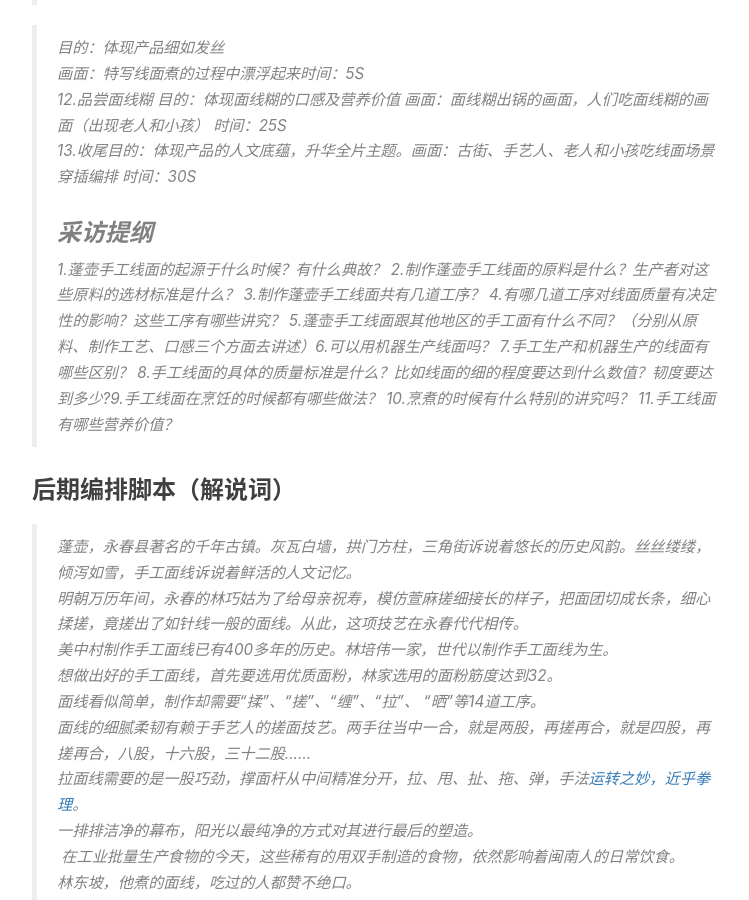
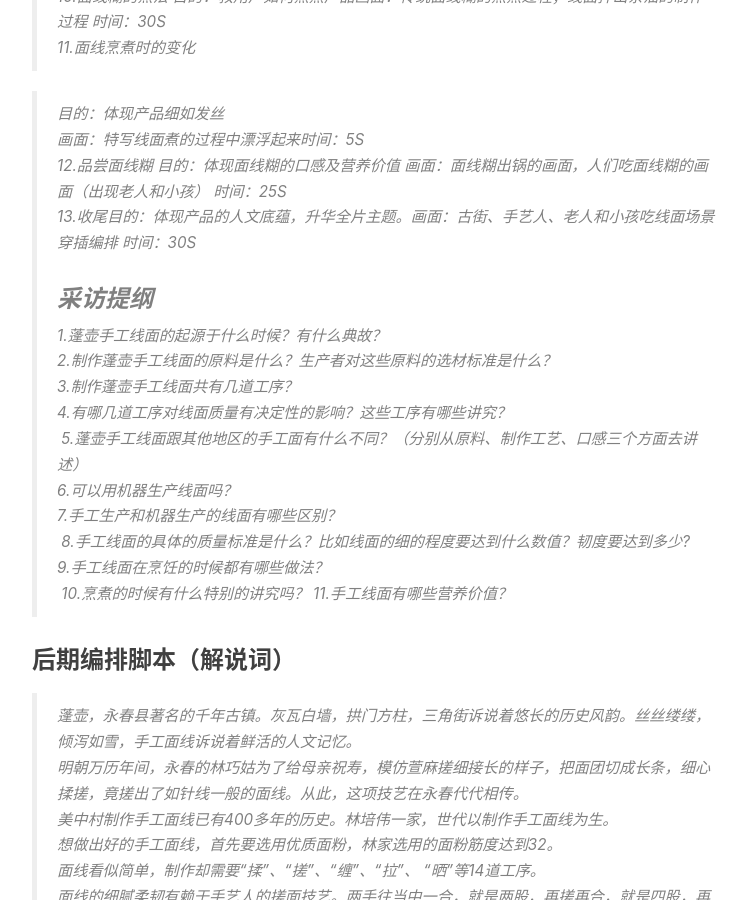
Before and after one commit to viva2626/perhapslove.github.io, a Jekyll site: the page built from _posts/2016-07-30-how to make a short video.markdown, in a window 1280 px wide and 900 px high, scrolled down 3377 px. Shown: the whole window, without its empty margins (233-982 px from the left). Built offline with Jekyll 4.4.1, drawn with Linux system fonts in a browser that asks for light colours; nearby versions of some CDN libraries; comment, search, counter and statistics services are not loaded; some of the changed text lies outside the part shown.

Commit message:
2016.8.4

```diff
--- a/_posts/2016-07-30-how to make a short video.markdown
+++ b/_posts/2016-07-30-how to make a short video.markdown
@@ -23,6 +23,8 @@ tags:
 负责一个美食视频项目三个月了，前期在内容制作上面走了不少弯路，现在才找到一点点感觉，接下来跟大家分享制作美食短视频的一些心得体会。
 
 先介绍下项目背景：该项目是一个“美食视频+移动电商”平台，内容定位是“发掘最传统正宗的地方美食”，融合了美食、旅游、人文的元素，摄制组会深入城镇和乡村进行拍摄，最终目的是通过视频内容吸粉和转化到电商消费。此文定义的短视频是指在5分钟以内用视听语言讲述一个完整的人物故事或产品故事。
+
+
 
 ## 短视频制作流程
 
@@ -132,7 +134,25 @@ tags:
 >
 > ### **采访提纲**
 >
-> 1.蓬壶手工线面的起源于什么时候？有什么典故？ 2.制作蓬壶手工线面的原料是什么？生产者对这些原料的选材标准是什么？ 3.制作蓬壶手工线面共有几道工序？ 4.有哪几道工序对线面质量有决定性的影响？这些工序有哪些讲究？ 5.蓬壶手工线面跟其他地区的手工面有什么不同？（分别从原料、制作工艺、口感三个方面去讲述）6.可以用机器生产线面吗？ 7.手工生产和机器生产的线面有哪些区别？ 8.手工线面的具体的质量标准是什么？比如线面的细的程度要达到什么数值？韧度要达到多少?9.手工线面在烹饪的时候都有哪些做法？ 10.烹煮的时候有什么特别的讲究吗？ 11.手工线面有哪些营养价值？
+> 1.蓬壶手工线面的起源于什么时候？有什么典故？
+>
+> 2.制作蓬壶手工线面的原料是什么？生产者对这些原料的选材标准是什么？
+>
+> 3.制作蓬壶手工线面共有几道工序？
+>
+> 4.有哪几道工序对线面质量有决定性的影响？这些工序有哪些讲究？
+>
+>  5.蓬壶手工线面跟其他地区的手工面有什么不同？（分别从原料、制作工艺、口感三个方面去讲述）
+>
+> 6.可以用机器生产线面吗？
+>
+> 7.手工生产和机器生产的线面有哪些区别？
+>
+>  8.手工线面的具体的质量标准是什么？比如线面的细的程度要达到什么数值？韧度要达到多少?
+>
+> 9.手工线面在烹饪的时候都有哪些做法？
+>
+>  10.烹煮的时候有什么特别的讲究吗？ 11.手工线面有哪些营养价值？
 
 ### 后期编排脚本（解说词）
 
```
Also changed, not shown: other parts of _posts/2016-07-30-how to make a short video.markdown (+9 -5 lines), _posts/如何创建及运营社群.md (added, +40 -0 lines).
